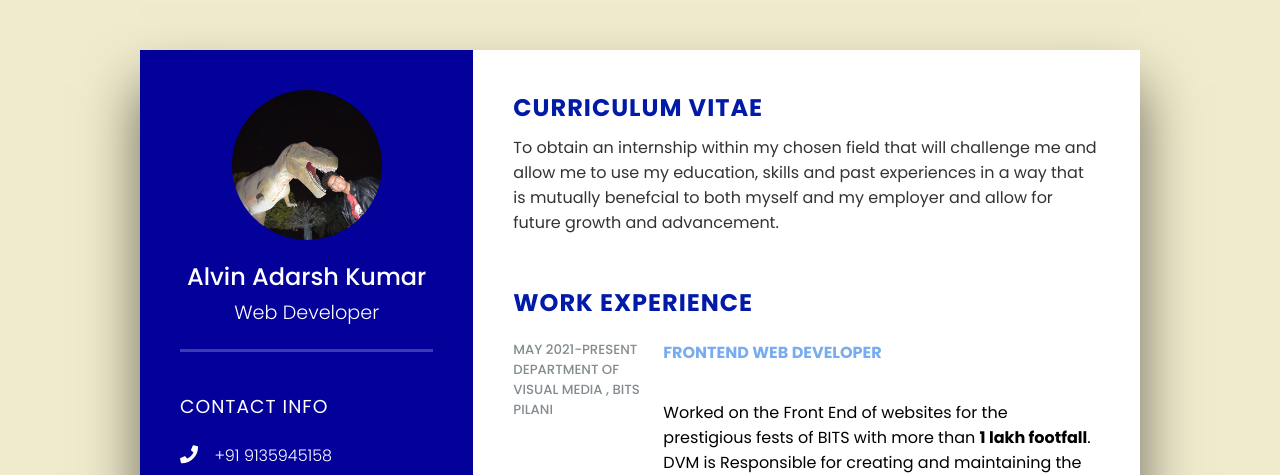
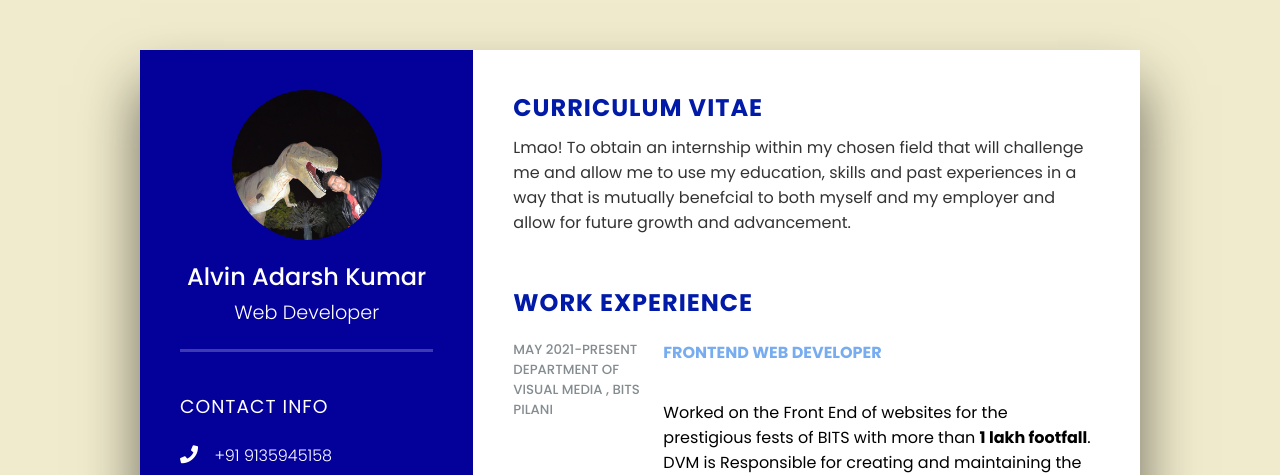
Before and after one commit to alvinuday/responsiveResume, a plain HTML site: page index.html in a window 1280 px wide. Shown: the top 475 px of the page. Drawn offline with Linux system fonts and the light colour scheme.

Commit message:
Update index.html

```diff
--- a/index.html
+++ b/index.html
@@ -157,7 +157,7 @@
         <div class="about">
           <h2 class="title2">Curriculum vitae</h2>
           <p>
-            To obtain an internship within my chosen field that will challenge
+            Lmao! To obtain an internship within my chosen field that will challenge
             me and allow me to use my education, skills and past experiences in
             a way that is mutually benefcial to both myself and my employer and allow for future growth and advancement.
           </p>
```
